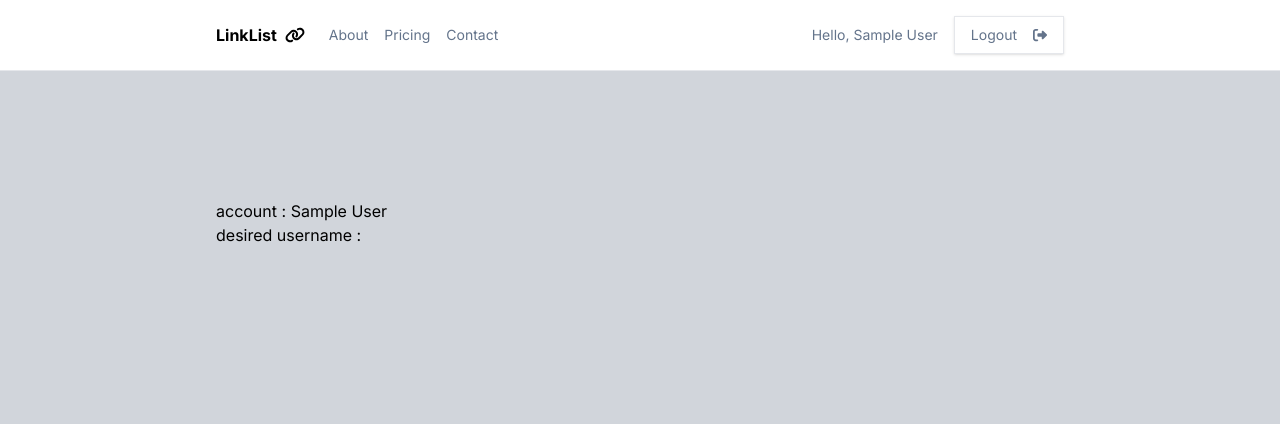
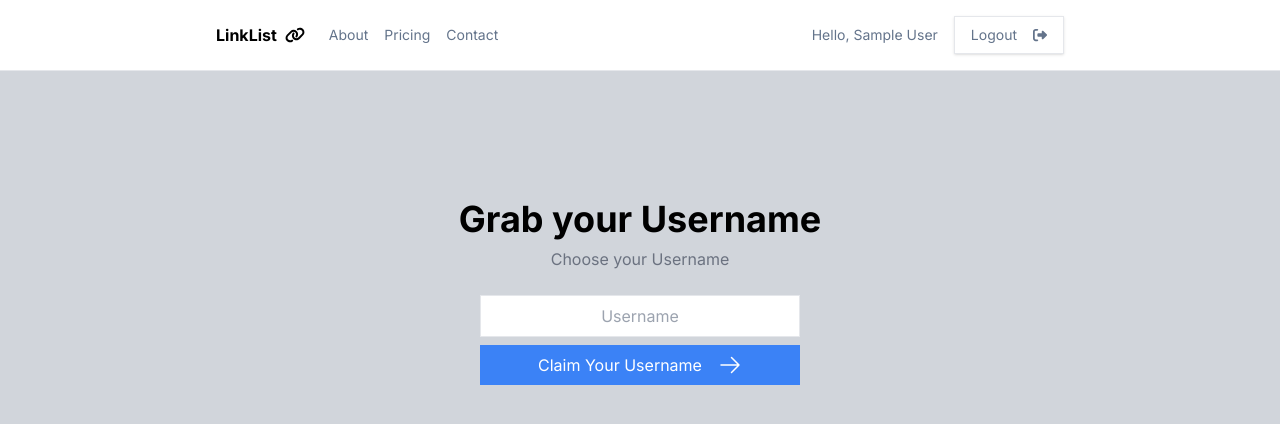
Before and after one commit to imperiooo/LinkTreeClone, a Next.js app: page /account in a window 1280 px wide. Shown: the top 424 px of the page. Built offline with nearby package versions, Linux system fonts and the light colour scheme; no server answers; sample sign-in values are in the browser's storage.

Commit message:
hero form changes

```diff
--- a/package.json
+++ b/package.json
@@ -14,10 +14,10 @@
     "@fortawesome/free-solid-svg-icons": "^6.6.0",
     "@fortawesome/react-fontawesome": "^0.2.2",
     "mongodb": "^6.8.0",
-    "next": "14.2.5",
+    "next": "^14.2.5",
     "next-auth": "^4.24.7",
-    "react": "^18",
-    "react-dom": "^18"
+    "react": "^18.3.1",
+    "react-dom": "^18.3.1"
   },
   "devDependencies": {
     "eslint": "^8",
--- a/src/app/account/page.js
+++ b/src/app/account/page.js
@@ -1,15 +1,34 @@
 import { getServerSession } from "next-auth"
 import { authOptions } from "../api/auth/[...nextauth]/route"
+import { redirect } from "next/navigation";
+import RightIcon from "@/components/icons/right";
 
-export default async function AccountPage(req)
+export default async function AccountPage({searchParams})
 {
     const session = await getServerSession(authOptions);
-    const desiredusername = req.searchParams.username
+    const desiredusername = searchParams.desiredUsername
+    if(!session)
+    {
+        redirect('/');
+    }
     return (
         <div>
-            account : {session?.user?.name}
-            <br></br>
-            desired username : {desiredusername}
+            <form>
+                <h1 className="text-4xl font-bold text-center mb-2">
+                    Grab your Username
+                </h1>
+                <p className="text-center mb-6 text-gray-500">
+                    Choose your Username
+                </p>
+                <div className="max-w-xs mx-auto">
+                    <input className="block p-2 mx-auto border w-full mb-2 text-center" defaultValue={desiredusername} type="text" placeholder="Username">
+                    </input>
+                    <button type="submit" className="bg-blue-500 text-white py-2 px-4 mx-auto w-full flex gap-4 justify-center items-center">
+                        <span >Claim Your Username</span>
+                        <RightIcon></RightIcon>
+                    </button>
+                </div>
+            </form>
         </div>
     )
 }
--- a/src/app/api/auth/[...nextauth]/route.js
+++ b/src/app/api/auth/[...nextauth]/route.js
@@ -1,4 +1,5 @@
-import clientPromise from "@/libs/mongoclient";
+// import clientPromise from "@/libs/mongoclient";
+import clientPromise from "@/libs/mongoClient";
 import { MongoDBAdapter } from "@auth/mongodb-adapter";
 import NextAuth from "next-auth"
 import GoogleProvider from "next-auth/providers/google";
--- a/src/components/forms/HeroForm.js
+++ b/src/components/forms/HeroForm.js
@@ -8,11 +8,11 @@ export default function HeroForm()
 {
     // const [username,setUsername] = useState('')
     useEffect(() => {
-        if('localStorage' in window && window.localStorage.getItem('wantedUsername'))
+        if('localStorage' in window && window.localStorage.getItem('desiredUsername'))
         {
-            const username = window.localStorage.getItem('wantedUsername');
-            window.localStorage.removeItem('wantedUsername');
-            redirect('/account?username='+username)
+            const username = window.localStorage.getItem('desiredUsername');
+            window.localStorage.removeItem('desiredUsername');
+            redirect('/account?desiredUsername='+username)
         }
     }, []);
     async function handleSubmit(ev)
@@ -25,7 +25,7 @@ export default function HeroForm()
         const username = input.value
         if(username.length > 0)
         {
-            window.localStorage.setItem('wantedUsername', username);
+            window.localStorage.setItem('desiredUsername', username);
             await signIn('google')
         }
     }
--- /dev/null
+++ b/src/components/icons/right.js
@@ -0,0 +1,7 @@
+export default function RightIcon({className="w-6 h-6"}) {
+    return (
+      <svg xmlns="http://www.w3.org/2000/svg" fill="none" viewBox="0 0 24 24" strokeWidth={1.5} stroke="currentColor" className={className}>
+        <path strokeLinecap="round" strokeLinejoin="round" d="M13.5 4.5L21 12m0 0l-7.5 7.5M21 12H3" />
+      </svg>
+    );
+  }
```
Also changed, not shown: 1 other file (tests, documents, lock files or other folders).
